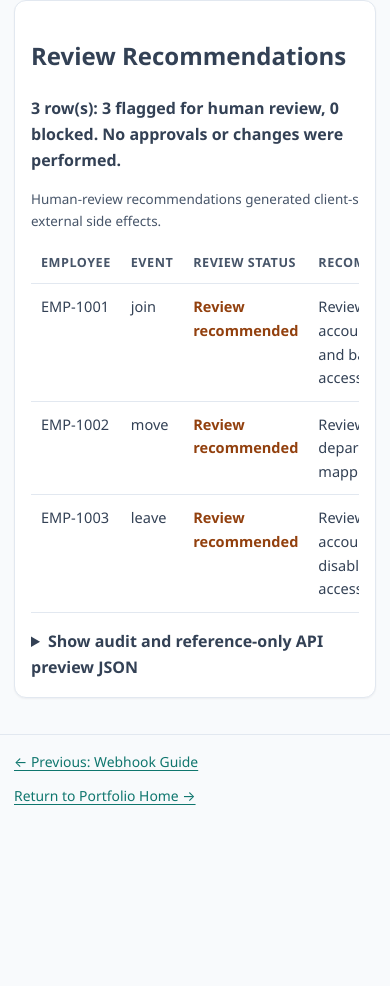
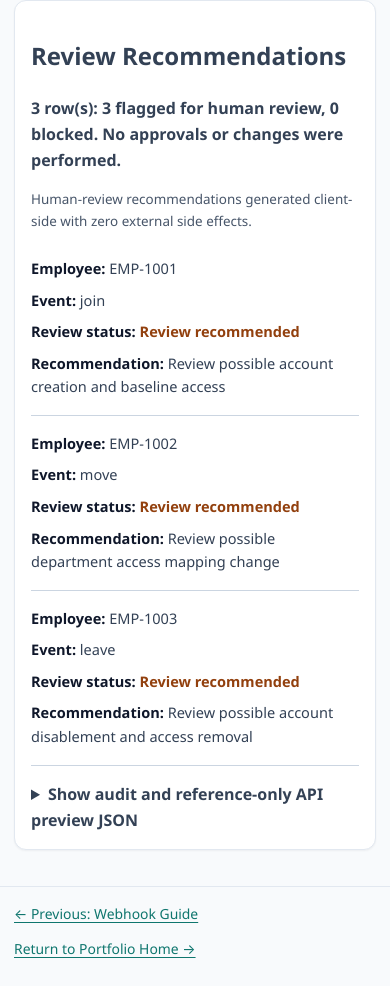
Before and after one commit to Coding-Dev-Tools/portfolio, a plain HTML site: page demos/hris-identity/index.html in a window 390 px wide. Shown: the part 1515-2501 px from the top of the page. Before the commit the page ends 2355 px from the top, so only its background shows below. Drawn offline with Linux system fonts and the light colour scheme.

Commit message:
fix: stack HRIS recommendations table and full-width table captions on mobile
Make stack-table captions full-width block elements on small viewports to prevent narrow column wrapping, and convert the HRIS review table to stack-table with explicit data-label attributes so mobile viewports never clip recommendation cells.

```diff
--- a/demos/hris-identity/index.html
+++ b/demos/hris-identity/index.html
@@ -69,7 +69,7 @@ EMP-1003,leave,Casey Rivera,Engineering,mgr-eng@example.test,2026-10-13,terminat
         <h2 id="output-heading">Review Recommendations</h2>
         <p id="status" class="fw-600 mt-sm" aria-live="polite">Ready to simulate the sample rows.</p>
         <div class="table-wrap mt-sm" tabindex="0" role="region" aria-label="Synthetic HRIS validation recommendations">
-          <table>
+          <table class="stack-table">
             <caption>Human-review recommendations generated client-side with zero external side effects.</caption>
             <thead>
               <tr>
@@ -106,10 +106,11 @@ EMP-1003,leave,Casey Rivera,Engineering,mgr-eng@example.test,2026-10-13,terminat
       const jsonOutput = document.getElementById("json-output");
       const sample = input.value;
 
-      function addCell(row, value, className) {
+      function addCell(row, value, className, label) {
         const cell = document.createElement("td");
         cell.textContent = value;
         if (className) cell.className = className;
+        if (label) cell.setAttribute("data-label", label);
         row.appendChild(cell);
       }
 
@@ -117,11 +118,11 @@ EMP-1003,leave,Casey Rivera,Engineering,mgr-eng@example.test,2026-10-13,terminat
         resultsBody.replaceChildren();
         for (const event of result.events) {
           const row = document.createElement("tr");
-          addCell(row, event.employee_id || "-");
-          addCell(row, event.action || "-");
+          addCell(row, event.employee_id || "-", "", "Employee");
+          addCell(row, event.action || "-", "", "Event");
           const reviewStatus = event.decision === "blocked" ? "Blocked" : "Review recommended";
-          addCell(row, reviewStatus, event.decision === "blocked" ? "blocked" : "pending");
-          addCell(row, event.review_summary || event.errors.join("; "));
+          addCell(row, reviewStatus, event.decision === "blocked" ? "blocked" : "pending", "Review status");
+          addCell(row, event.review_summary || event.errors.join("; "), "", "Recommendation");
           resultsBody.appendChild(row);
         }
         const s = result.summary;
--- a/styles.css
+++ b/styles.css
@@ -895,6 +895,7 @@ pre {
     display: none;
   }
   .stack-table,
+  .stack-table caption,
   .stack-table tbody,
   .stack-table tr,
   .stack-table td {
@@ -912,7 +913,7 @@ pre {
   .stack-table td.mono {
     white-space: normal;
   }
-  .stack-table td::before {
+  .stack-table td[data-label]::before {
     content: attr(data-label) ": ";
     font-weight: 700;
     color: var(--ink);
```
